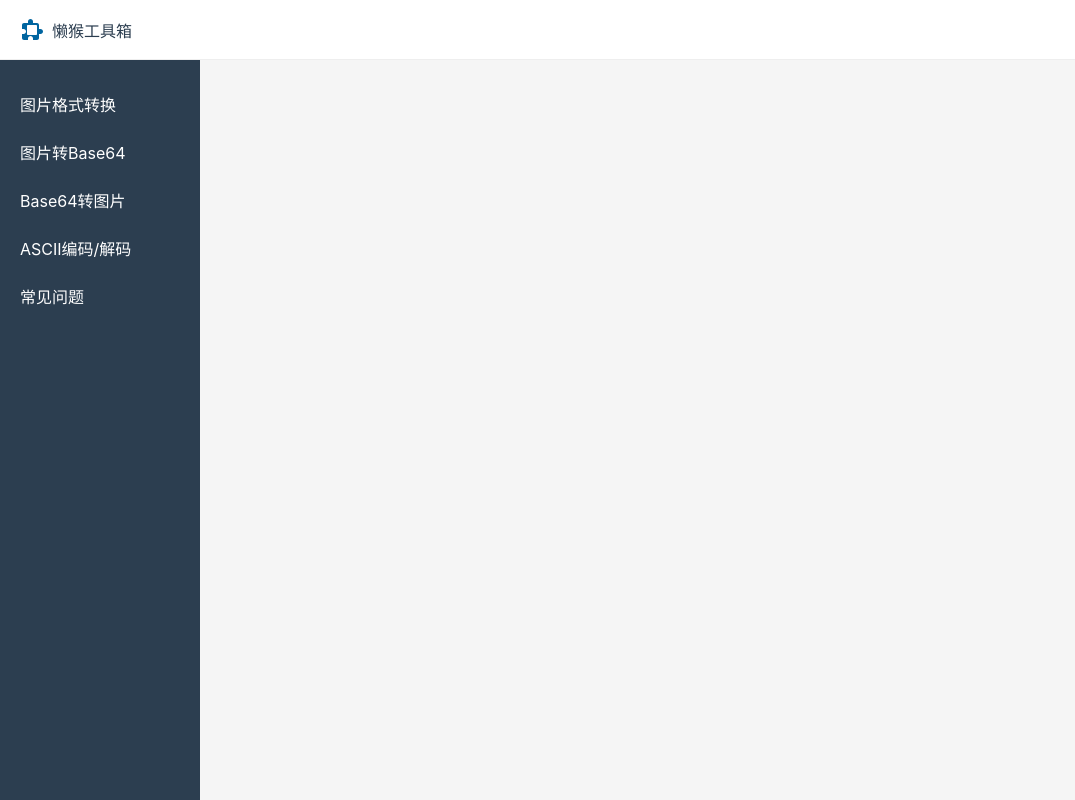
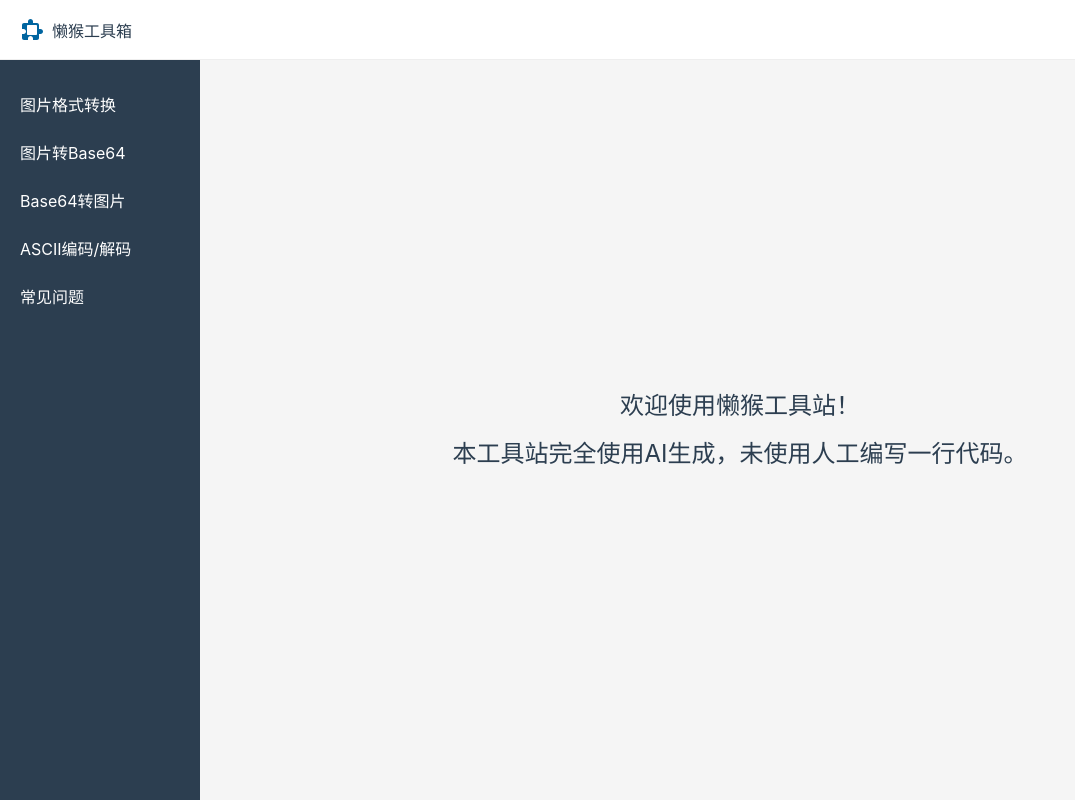
Before and after one commit to unclehking/lazymonkey-kit, a Vue app: page / in a window 1280 px wide. Shown: the whole page, without its empty margins (0-1075 px from the left). Built offline with nearby package versions, Linux system fonts and the light colour scheme.

Commit message:
添加默认路由，访问时显示views/index.vue，views/index.vue页面内容为“欢迎使用懒猴工具站！（换行显示）本工具站完全使用AI生成，未使用人工编写一行代码。”，上下左右居中显示。

```diff
--- a/src/router/index.js
+++ b/src/router/index.js
@@ -1,6 +1,11 @@
 import { createRouter, createWebHistory } from 'vue-router'
 
 const routes = [
+  {
+    path: '/',
+    name: 'Index',
+    component: () => import('../views/Index.vue')
+  },
   {
     path: '/image-convert',
     name: 'ImageConvert',
--- /dev/null
+++ b/src/views/Index.vue
@@ -0,0 +1,41 @@
+<template>
+    <div class="welcome-container">
+        <div class="welcome-text">
+            <p>欢迎使用懒猴工具站！</p>
+            <p>本工具站完全使用AI生成，未使用人工编写一行代码。</p>
+        </div>
+    </div>
+</template>
+
+<script>
+export default {
+    name: 'Index'
+}
+</script>
+
+<style scoped>
+.welcome-container {
+    height: 100%;
+    display: flex;
+    justify-content: center;
+    align-items: center;
+    text-align: center;
+}
+
+.welcome-text {
+    font-size: 1.5rem;
+    color: #2c3e50;
+    line-height: 2;
+}
+
+.welcome-text p {
+    margin: 0;
+}
+
+@media (max-width: 768px) {
+    .welcome-text {
+        font-size: 1.2rem;
+        padding: 0 20px;
+    }
+}
+</style>
```
Also changed, not shown: 1 other file (tests, documents, lock files or other folders).
